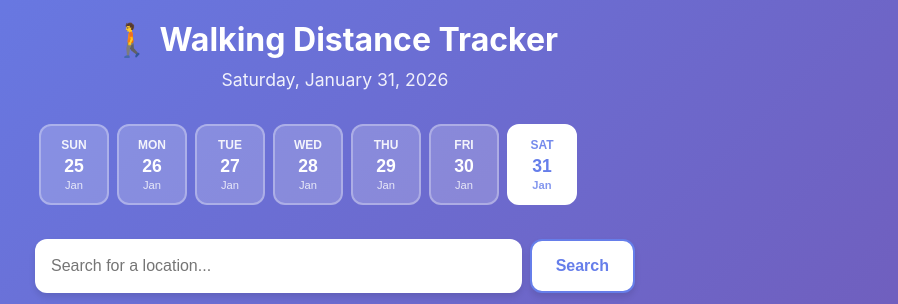
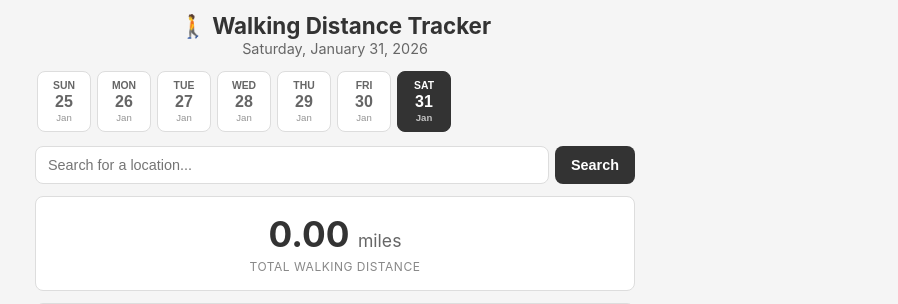
Before and after one commit to alannnna/walk, a Flask app: page / in a window 1280 px wide. Shown: the top 304 px of the page, without its empty margins (305-1203 px from the left). Run offline with Flask 3, Linux system fonts and the light colour scheme; data that the repository does not hold is empty.

Commit message:
improve style

```diff
--- a/static/css/style.css
+++ b/static/css/style.css
@@ -7,9 +7,9 @@
 
 body {
     font-family: -apple-system, BlinkMacSystemFont, 'Segoe UI', Roboto, Oxygen, Ubuntu, Cantarell, sans-serif;
-    background: linear-gradient(135deg, #667eea 0%, #764ba2 100%);
+    background: #f5f5f5;
     min-height: 100vh;
-    padding: 20px;
+    padding: 12px;
     color: #333;
 }
 
@@ -21,110 +21,105 @@ body {
 /* Header */
 header {
     text-align: center;
-    margin-bottom: 30px;
-    color: white;
+    margin-bottom: 12px;
 }
 
 header h1 {
-    font-size: 2rem;
-    margin-bottom: 10px;
+    font-size: 1.4rem;
+    color: #333;
 }
 
 .date {
-    font-size: 1.1rem;
-    opacity: 0.9;
+    font-size: 0.9rem;
+    color: #666;
 }
 
 /* Day Selector */
 .day-selector-section {
-    margin-bottom: 30px;
+    margin-bottom: 12px;
 }
 
 .day-selector {
     display: flex;
-    gap: 8px;
+    gap: 6px;
     overflow-x: auto;
-    padding: 4px;
+    padding: 2px;
     scrollbar-width: thin;
 }
 
 .day-selector::-webkit-scrollbar {
-    height: 6px;
+    height: 4px;
 }
 
 .day-selector::-webkit-scrollbar-thumb {
-    background: rgba(255, 255, 255, 0.3);
-    border-radius: 3px;
+    background: #ccc;
+    border-radius: 2px;
 }
 
 .day-button {
     flex: 0 0 auto;
-    min-width: 70px;
-    background: rgba(255, 255, 255, 0.2);
-    border: 2px solid rgba(255, 255, 255, 0.3);
-    color: white;
-    padding: 12px 8px;
-    border-radius: 12px;
+    min-width: 54px;
+    background: white;
+    border: 1px solid #ddd;
+    color: #666;
+    padding: 8px 6px;
+    border-radius: 8px;
     cursor: pointer;
     text-align: center;
-    transition: all 0.3s;
-    font-size: 0.85rem;
+    transition: all 0.2s;
+    font-size: 0.8rem;
 }
 
 .day-button:hover {
-    background: rgba(255, 255, 255, 0.3);
-    border-color: rgba(255, 255, 255, 0.5);
-    transform: translateY(-2px);
+    background: #f0f0f0;
+    border-color: #ccc;
 }
 
 .day-button.active {
-    background: white;
-    color: #667eea;
-    border-color: white;
+    background: #333;
+    color: white;
+    border-color: #333;
     font-weight: 600;
 }
 
 .day-button-weekday {
     font-weight: 600;
-    font-size: 0.75rem;
+    font-size: 0.65rem;
     text-transform: uppercase;
-    margin-bottom: 4px;
-    opacity: 0.9;
+    margin-bottom: 2px;
 }
 
 .day-button-date {
-    font-size: 1.1rem;
+    font-size: 1rem;
     font-weight: 700;
 }
 
 .day-button-month {
-    font-size: 0.7rem;
-    margin-top: 2px;
-    opacity: 0.8;
+    font-size: 0.6rem;
+    margin-top: 1px;
+    opacity: 0.7;
 }
 
 /* Note Section */
 .note-section {
-    margin-bottom: 20px;
+    margin-bottom: 12px;
 }
 
 .day-note-input {
     width: 100%;
-    padding: 14px 16px;
-    font-size: 0.95rem;
-    font-family: -apple-system, BlinkMacSystemFont, 'Segoe UI', Roboto, Oxygen, Ubuntu, Cantarell, sans-serif;
-    border: none;
-    border-radius: 12px;
+    padding: 10px 12px;
+    font-size: 0.9rem;
+    font-family: inherit;
+    border: 1px solid #ddd;
+    border-radius: 8px;
     background: white;
-    box-shadow: 0 4px 6px rgba(0, 0, 0, 0.1);
-    resize: vertical;
+    resize: none;
     outline: none;
-    transition: box-shadow 0.3s;
-    min-height: 60px;
+    min-height: 40px;
 }
 
 .day-note-input:focus {
-    box-shadow: 0 6px 12px rgba(0, 0, 0, 0.15);
+    border-color: #999;
 }
 
 .day-note-input::placeholder {
@@ -133,53 +128,47 @@ header h1 {
 
 /* Search Section */
 .search-section {
-    margin-bottom: 30px;
+    margin-bottom: 12px;
 }
 
 .search-container {
     position: relative;
     display: flex;
-    gap: 8px;
+    gap: 6px;
 }
 
 #locationInput {
-    width: 100%;
     flex: 1;
-    padding: 16px;
-    font-size: 1rem;
-    border: none;
-    border-radius: 12px;
-    box-shadow: 0 4px 6px rgba(0, 0, 0, 0.1);
+    padding: 10px 12px;
+    font-size: 0.9rem;
+    border: 1px solid #ddd;
+    border-radius: 8px;
     outline: none;
-    transition: box-shadow 0.3s;
+    background: white;
 }
 
 #locationInput:focus {
-    box-shadow: 0 6px 12px rgba(0, 0, 0, 0.15);
+    border-color: #999;
 }
 
 .search-button {
-    padding: 16px 24px;
-    font-size: 1rem;
+    padding: 10px 16px;
+    font-size: 0.9rem;
     font-weight: 600;
-    background: white;
-    color: #667eea;
-    border: 2px solid #667eea;
-    border-radius: 12px;
+    background: #333;
+    color: white;
+    border: none;
+    border-radius: 8px;
     cursor: pointer;
-    transition: all 0.3s;
-    white-space: nowrap;
-    box-shadow: 0 4px 6px rgba(0, 0, 0, 0.1);
+    transition: background 0.2s;
 }
 
 .search-button:hover {
-    background: #667eea;
-    color: white;
-    box-shadow: 0 6px 12px rgba(0, 0, 0, 0.15);
+    background: #444;
 }
 
 .search-button:active {
-    transform: scale(0.98);
+    background: #222;
 }
 
 /* Autocomplete Dropdown */
@@ -213,83 +202,85 @@ header h1 {
 }
 
 .autocomplete-item:hover {
-    background-color: #f8f9fa;
+    background-color: #f5f5f5;
 }
 
 .autocomplete-item-name {
     font-weight: 600;
     color: #333;
-    margin-bottom: 4px;
+    margin-bottom: 2px;
+    font-size: 0.9rem;
 }
 
 .autocomplete-item-address {
-    font-size: 0.85rem;
+    font-size: 0.8rem;
     color: #666;
 }
 
 .autocomplete-loading {
-    padding: 14px 16px;
+    padding: 12px;
     text-align: center;
     color: #666;
+    font-size: 0.85rem;
 }
 
 .autocomplete-error {
-    padding: 14px 16px;
+    padding: 12px;
     text-align: center;
-    color: #dc3545;
-    background: #ffe6e6;
-    font-weight: 500;
+    color: #c00;
+    background: #fee;
+    font-size: 0.85rem;
 }
 
 /* Distance Summary */
 .distance-summary {
     background: white;
-    border-radius: 16px;
-    padding: 24px;
+    border-radius: 8px;
+    padding: 16px;
     text-align: center;
-    box-shadow: 0 4px 6px rgba(0, 0, 0, 0.1);
-    margin-bottom: 30px;
+    border: 1px solid #ddd;
+    margin-bottom: 12px;
 }
 
 .distance-value {
-    margin-bottom: 8px;
+    margin-bottom: 4px;
 }
 
 .distance-number {
-    font-size: 3rem;
+    font-size: 2.2rem;
     font-weight: 700;
-    color: #667eea;
+    color: #333;
 }
 
 .distance-unit {
-    font-size: 1.5rem;
+    font-size: 1.1rem;
     color: #666;
-    margin-left: 8px;
+    margin-left: 4px;
 }
 
 .distance-label {
-    font-size: 0.9rem;
-    color: #666;
+    font-size: 0.75rem;
+    color: #888;
     text-transform: uppercase;
-    letter-spacing: 1px;
+    letter-spacing: 0.5px;
 }
 
 /* Map Section */
 .map-section {
-    margin-bottom: 30px;
+    margin-bottom: 12px;
 }
 
 .map-section h2 {
-    color: white;
-    font-size: 1.3rem;
-    margin-bottom: 16px;
+    color: #333;
+    font-size: 1rem;
+    margin-bottom: 8px;
 }
 
 .map-container {
     height: 400px;
     background: white;
-    border-radius: 16px;
-    box-shadow: 0 4px 6px rgba(0, 0, 0, 0.1);
+    border-radius: 8px;
+    border: 1px solid #ddd;
     overflow: hidden;
 }
 
```
Also changed, not shown: other parts of static/css/style.css (+84 -105 lines).
